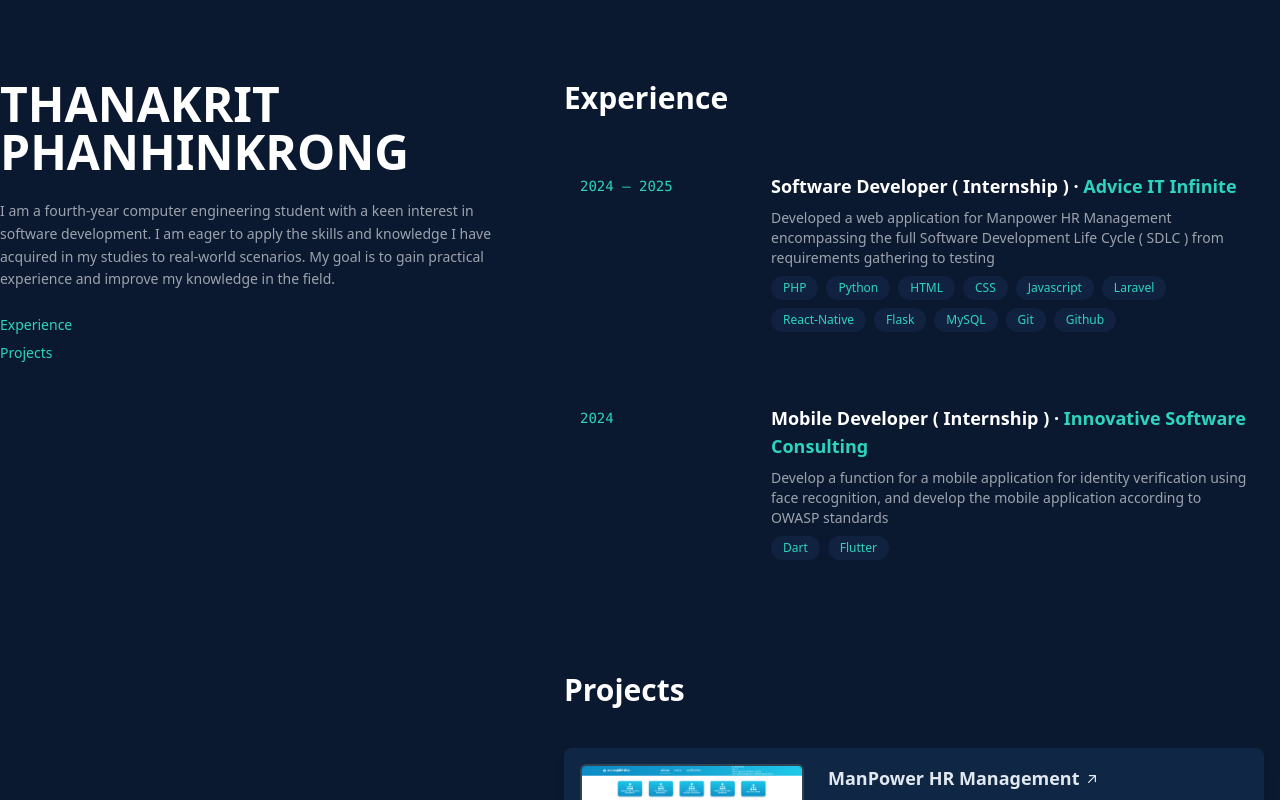
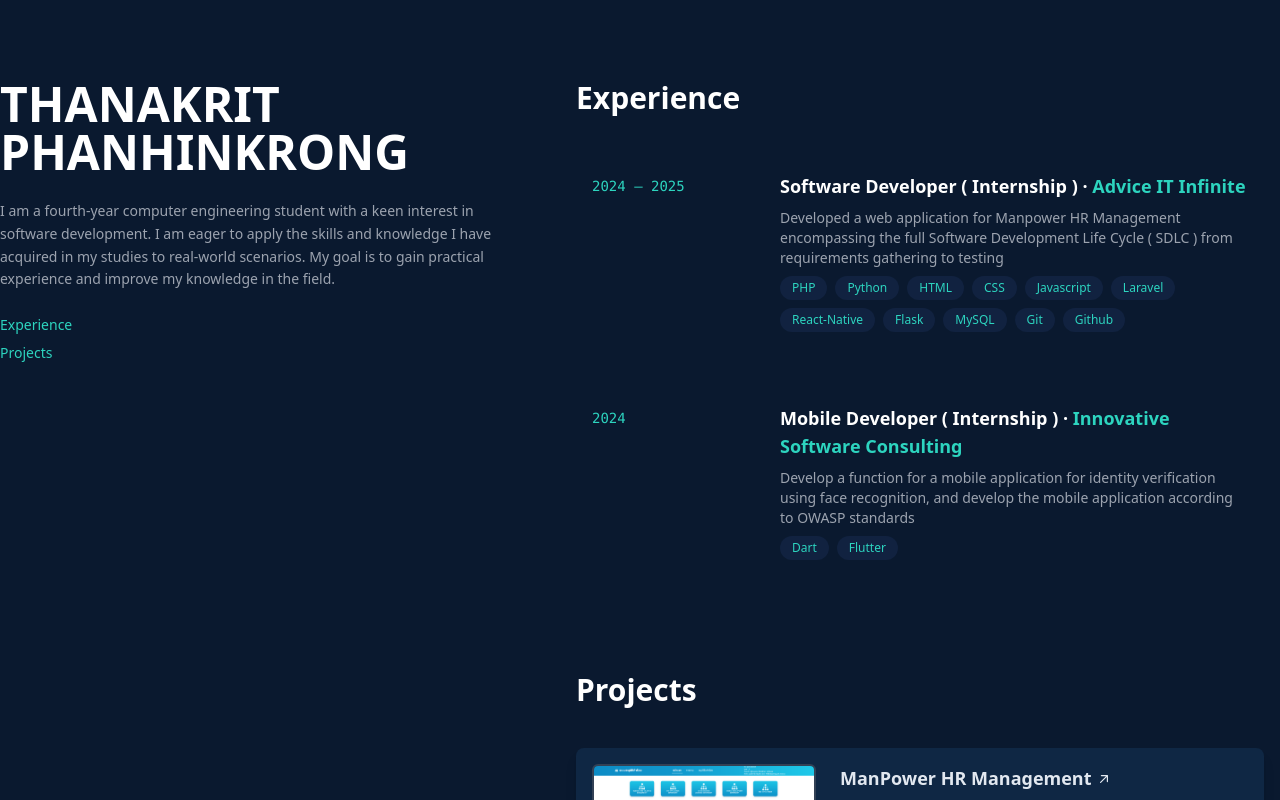
Before and after one commit to ThanakritPhan/my_web_port, a React (Vite) app: page / in a window 1280 px wide. Shown: the top 800 px of the page. Built offline with nearby package versions, Linux system fonts and the light colour scheme.

Commit message:
margin main class

```diff
--- a/src/App.jsx
+++ b/src/App.jsx
@@ -315,7 +315,7 @@ export default function App() {
         </aside>
 
         {/* Main Content (60%) */}
-        <main className="w-full md:ml-[548px] md:w-[768px] space-y-24 scroll-smooth">
+        <main className="w-full md:ml-[560px] md:w-[768px] space-y-24 scroll-smooth">
           {/* Experience Section */}
           <section id="experience" className="space-y-10 scroll-mt-24">
             <h1 className="text-3xl font-bold text-white">Experience</h1>
```
